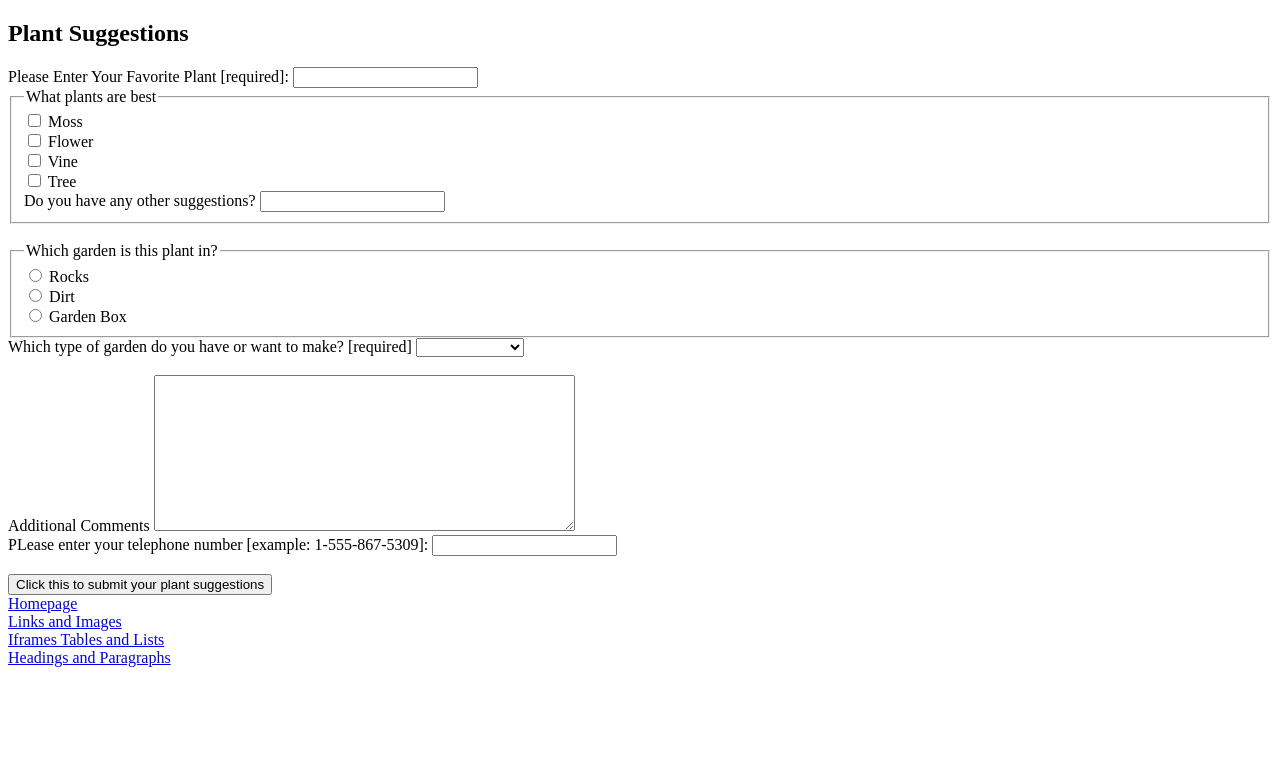
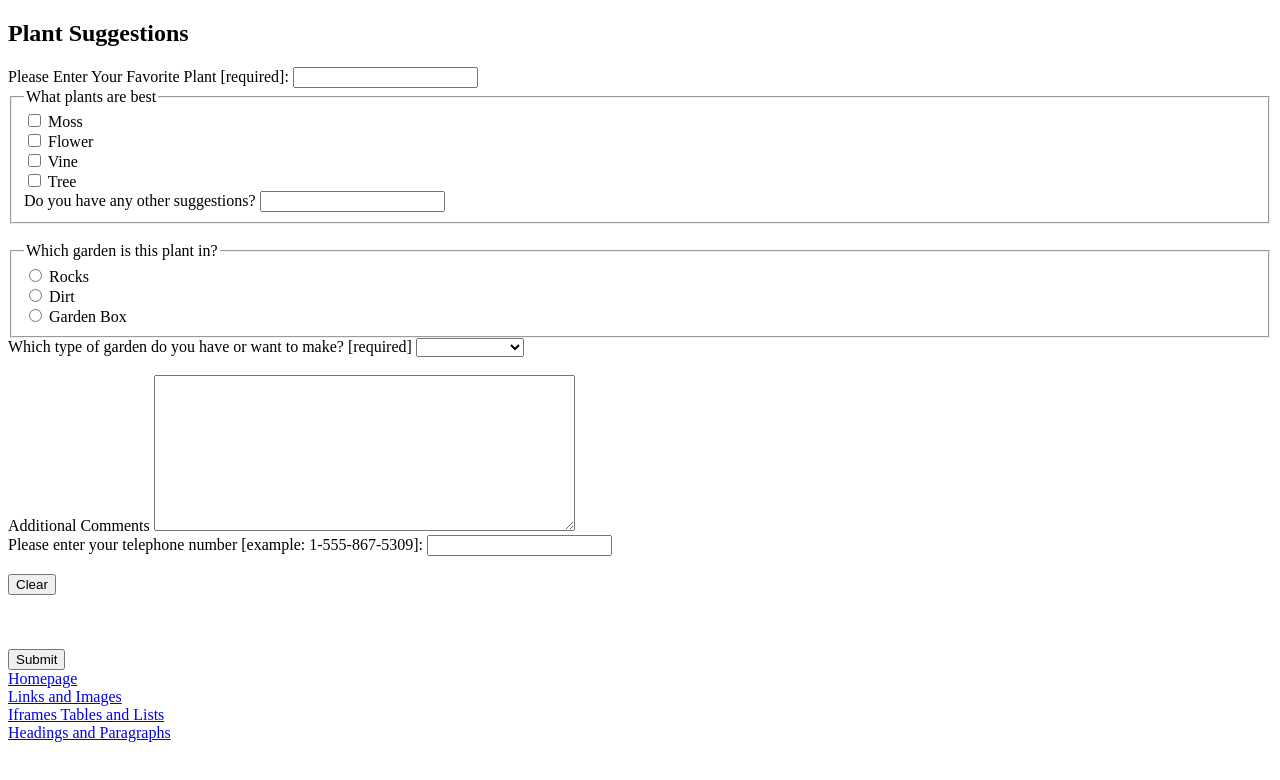
Before and after one commit to TLCoffin/html-practice, a plain HTML site: page forms.html in a window 1280 px wide. Drawn offline with Linux system fonts and the light colour scheme.

Commit message:
Added more comments and input types to forms page

```diff
--- a/forms.html
+++ b/forms.html
@@ -185,12 +185,27 @@
             minlength and maxlength can be good attributes to use for some basic error-checking
         -->
 
-        <label for="telephone">PLease enter your telephone number [example: 1-555-867-5309]:</label>
+        <label for="telephone">Please enter your telephone number [example: 1-555-867-5309]:</label>
         <input type="tel" name="userTel" id="telephone" minLength="14" maxLength="22" />
         <br />
         <br />
 
-        <input type="submit" name="submitButton" id="submit" value="Click this to submit your plant suggestions" />
+        <!--
+            This is an example of a reset button input. type="reset", name and id are all required.
+            value is an optional attribute for if you want to change the default text on the button.
+        -->
+        <input type="reset" name="clearForm" id="clear" value="Clear" />
+        <br />
+        <br />
+        <br />
+        <br />
+
+        <!--
+            This is an example of a submit button input. Note: This input has to be inside the form tag.
+            type="submit", name and id are all required. value is optional for the same reason as reset.
+        -->
+
+        <input type="submit" name="submitButton" id="submit" value="Submit" />
     </form>
 
     <a href="index.html">Homepage</a>
```
